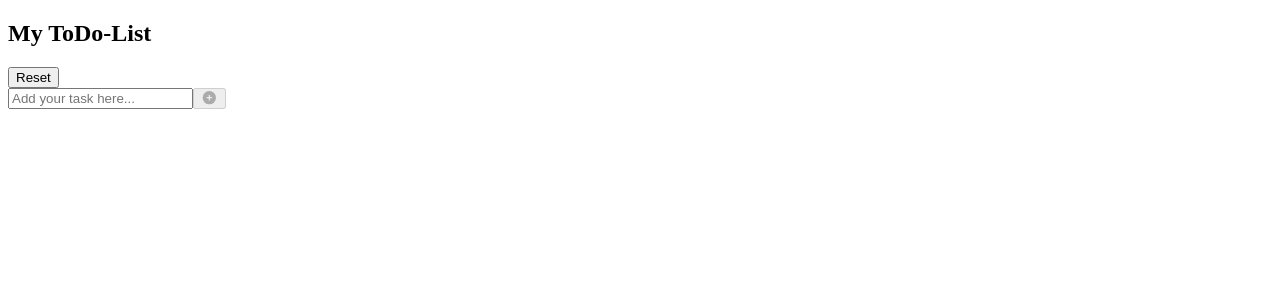
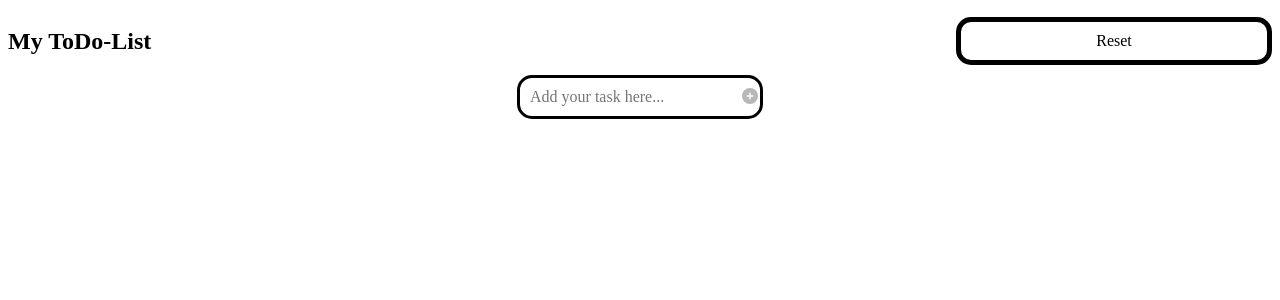
Before and after one commit to GPPWalton/todo-list, a React (Vite) app: page / in a window 1280 px wide. Shown: the top 300 px of the page. Built offline with nearby package versions, Linux system fonts and the light colour scheme.

Commit message:
chore(styling): styling added

```diff
--- a/src/components/ResetButton/ResetButton.jsx
+++ b/src/components/ResetButton/ResetButton.jsx
@@ -1,5 +1,10 @@
+import "./ResetButton.scss";
 const ResetButton = ({ onReset }) => {
-    return <button onClick={onReset}>Reset</button>;
+    return (
+        <button className='reset-button' onClick={onReset}>
+            Reset
+        </button>
+    );
 };
 
 export default ResetButton;
--- /dev/null
+++ b/src/components/ResetButton/ResetButton.scss
@@ -0,0 +1,16 @@
+.reset-button {
+    background: none;
+    border: 5px solid black;
+    border-radius: 15px;
+    outline: none;
+    box-shadow: none;
+    padding: 10px;
+    height: max-content;
+    min-width: 25%;
+    cursor: pointer;
+    font: inherit;
+    &:hover {
+        border: 3px solid rgb(29, 109, 230);
+        color: rgb(29, 109, 230);
+    }
+}
--- a/src/components/ToDoInput/ToDoInput.jsx
+++ b/src/components/ToDoInput/ToDoInput.jsx
@@ -1,16 +1,22 @@
 import { FontAwesomeIcon } from "@fortawesome/react-fontawesome";
 import { faCirclePlus } from "@fortawesome/free-solid-svg-icons";
+import "./ToDoInput.scss";
 const ToDoInput = ({ input, onInput, onAdd }) => {
     const isEmpty = input === "";
     return (
-        <section>
+        <section className='todo-input'>
             <input
+                className='todo-input__input'
                 name='input'
                 placeholder='Add your task here...'
                 onInput={onInput}
                 value={input}
             />
-            <button onClick={onAdd} disabled={isEmpty}>
+            <button
+                className='todo-input__add-button'
+                onClick={onAdd}
+                disabled={isEmpty}
+            >
                 <FontAwesomeIcon aria-label='Add' icon={faCirclePlus} />
             </button>
         </section>
--- /dev/null
+++ b/src/components/ToDoInput/ToDoInput.scss
@@ -0,0 +1,33 @@
+.todo-input {
+    border: 3px solid black;
+    border-radius: 15px;
+    &__input {
+        background: none;
+        border: 0;
+        outline: none;
+        box-shadow: none;
+        padding: 10px;
+        margin: 0;
+        font: inherit;
+        color: inherit;
+        appearance: none;
+        line-height: 1;
+    }
+
+    &:hover {
+        border: 3px solid rgb(29, 109, 230);
+    }
+    &__add-button {
+        background: none;
+        border: none;
+        outline: none;
+        box-shadow: none;
+        padding: 0;
+        margin: 0;
+        font: inherit;
+
+        &:hover:not(:disabled) {
+            color: rgb(29, 109, 230);
+        }
+    }
+}
--- a/src/components/ToDoItem/ToDoItem.jsx
+++ b/src/components/ToDoItem/ToDoItem.jsx
@@ -8,7 +8,7 @@ const ToDoItem = ({ taskData, id, handleDelete }) => {
         setIsComplete(!isComplete);
     };
     return (
-        <article>
+        <article className='todo-item'>
             <input
                 type='checkbox'
                 name='completion status'
@@ -18,7 +18,10 @@ const ToDoItem = ({ taskData, id, handleDelete }) => {
             <p className={isComplete ? "todo-item__complete" : ""}>
                 {taskData}
             </p>
-            <button onClick={() => handleDelete(id)}>
+            <button
+                className='todo-item__delete-button'
+                onClick={() => handleDelete(id)}
+            >
                 <FontAwesomeIcon aria-label='Delete' icon={faTrash} />
             </button>
         </article>
--- a/src/components/ToDoItem/ToDoItem.scss
+++ b/src/components/ToDoItem/ToDoItem.scss
@@ -1,5 +1,42 @@
 .todo-item {
+    border: 2px solid black;
+    border-radius: 20px;
+    display: flex;
+    flex-direction: row;
+    justify-content: space-between;
+    margin-top: 5px;
+    margin-bottom: 5px;
     &__complete {
         text-decoration: line-through;
     }
+    &__delete-button {
+        background: none;
+        border: none;
+        outline: none;
+        box-shadow: none;
+        padding: 0;
+        margin: 0;
+        font: inherit;
+    }
 }
+@media (max-width: 320px) {
+    .todo-input {
+        border: 3px solid black;
+        border-radius: 15px;
+        display: flex;
+        justify-content: space-between;
+
+        &__complete {
+            text-decoration: line-through;
+        }
+        &__delete-button {
+            background: none;
+            border: none;
+            outline: none;
+            box-shadow: none;
+            padding: 0;
+            margin: 0;
+            font: inherit;
+        }
+    }
+}
--- a/src/containers/ToDoContainer/ToDoContainer.jsx
+++ b/src/containers/ToDoContainer/ToDoContainer.jsx
@@ -3,6 +3,8 @@ import ResetButton from "../../components/ResetButton/ResetButton";
 import ToDoInput from "../../components/ToDoInput/ToDoInput";
 import ToDoList from "../ToDoList/ToDoList";
 import ToDoItem from "../../components/ToDoItem/ToDoItem";
+
+import "./ToDoContainer.scss";
 const ToDoContainer = () => {
     const [todoList, setTodoList] = useState([]);
     const [input, setInput] = useState("");
@@ -27,12 +29,12 @@ const ToDoContainer = () => {
         setTodoList(prevState => prevState.filter(item => item.id !== id));
     };
     return (
-        <section>
-            <header>
+        <section className='todo-container'>
+            <header className='todo-container__header'>
                 <h1>My ToDo-List</h1>
                 <ResetButton onReset={() => handleReset()} />
             </header>
-            <section>
+            <section className='todo-container__content'>
                 <ToDoInput
                     input={input}
                     onInput={handleInput}
--- /dev/null
+++ b/src/containers/ToDoContainer/ToDoContainer.scss
@@ -0,0 +1,42 @@
+.todo-container {
+    align-content: center;
+    width: 100%;
+    min-width: 320px;
+
+    &__header {
+        display: flex;
+        flex-direction: row;
+        justify-content: space-between;
+        align-items: center;
+    }
+    &__content {
+        width: 100%;
+        display: flex;
+        flex-direction: column;
+        flex-wrap: wrap;
+        align-content: center;
+        justify-content: center;
+    }
+}
+
+@media (max-width: 320px) {
+    .todo-container {
+        width: 100%;
+
+        &__header {
+            display: flex;
+            flex-direction: row;
+            justify-content: space-between;
+            align-items: center;
+        }
+        &__content {
+            width: 100vw;
+            padding: 0;
+            margin: 0;
+            display: flex;
+            flex-direction: column;
+            flex-wrap: nowrap;
+            justify-content: center;
+        }
+    }
+}
```
